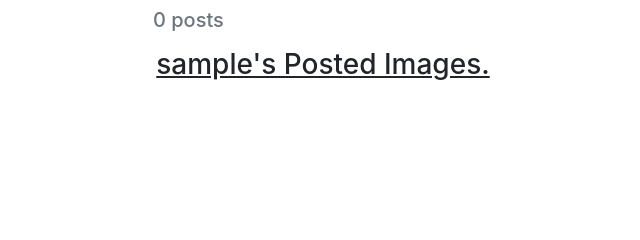
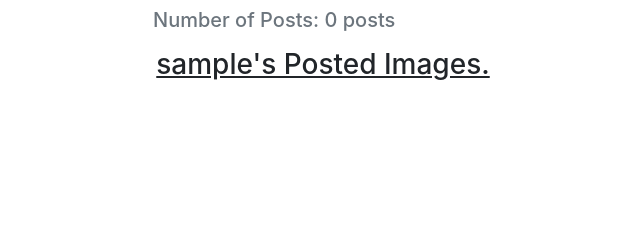
Before and after one commit to Nelly-ayebale/instagram, a Django app: a page that uses instagram/templates/instagrams/profile.html in a window 1280 px wide. Shown: the part 243-483 px from the top of the page, without its empty margins (317-957 px from the left). Run offline with Django 3.2, Linux system fonts and the light colour scheme; the visitor is signed in with stand-in values (Sample User, id 1); data that the repository does not hold is empty; some libraries are stand-ins or nearby versions.

```diff
--- a/instagram/templates/instagrams/profile.html
+++ b/instagram/templates/instagrams/profile.html
@@ -23,7 +23,7 @@
 
 
                             <h5>{{ user.profile.name }}</h5>
-                            <h5 class="text-secondary">{{images|length}} posts</h5>
+                            <h5 class="text-secondary">Number of Posts: {{images|length}} posts</h5>
                             <p class="text-secondary">{{ user.profile.bio }}</p>
                         </div>
                     </div>
--- a/instagram/templates/instagrams/user.html
+++ b/instagram/templates/instagrams/user.html
@@ -20,6 +20,9 @@
                             </div>
                             <div class="account-heading">
                                 <span class="ml-5">Bio:{{user_form.profile.bio}}</span>
+                            </div>
+                            <div class="account-heading">
+                                <span class="ml-5">Number of Posts: <strong>{{images|length}} posts</strong></span>
                             </div>
                         </div>
                     </div>
```
